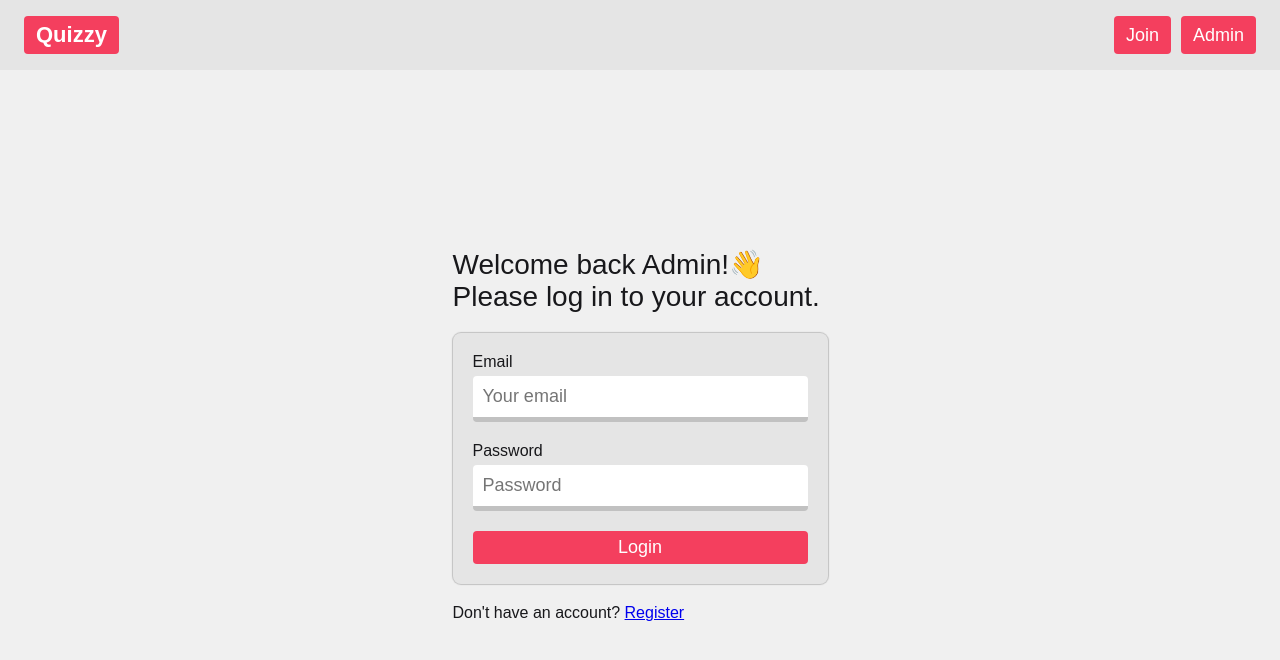
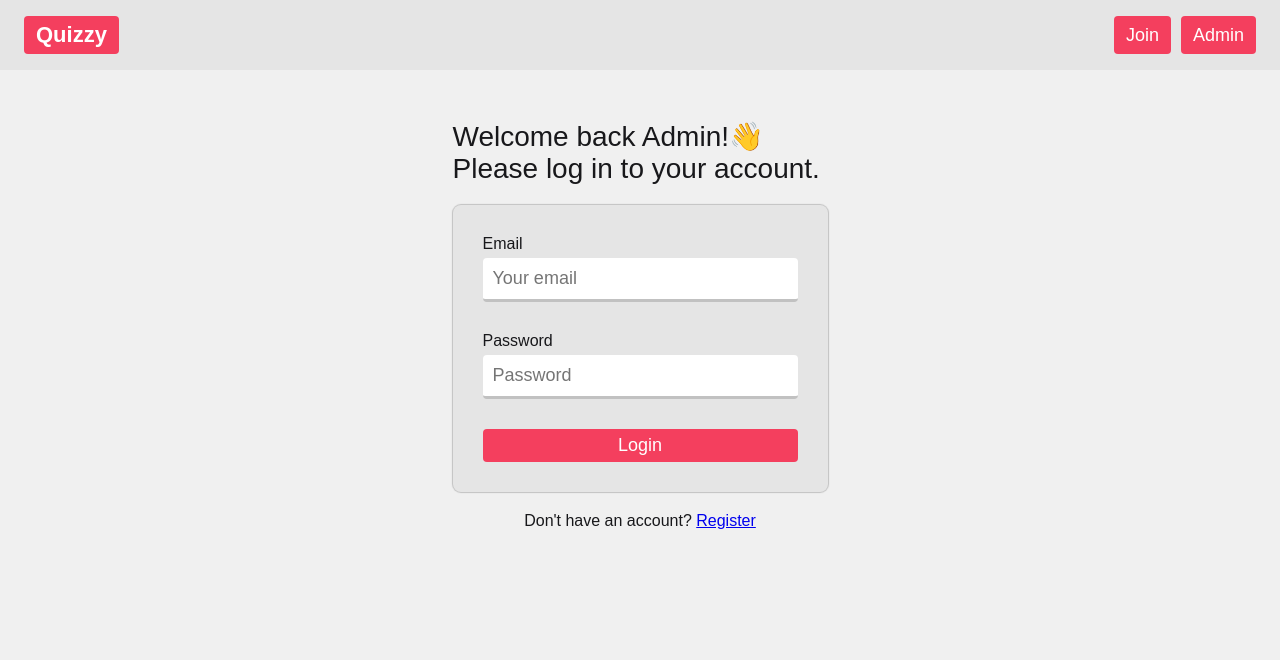
Before and after one commit to ayus-10/quizzy-frontend, a React (Vite) app: page /login in a window 1280 px wide. Shown: the top 660 px of the page. Built offline with nearby package versions, Linux system fonts and the light colour scheme.

Commit message:
Improvements

```diff
--- a/src/components/auth-form.tsx
+++ b/src/components/auth-form.tsx
@@ -3,16 +3,16 @@ import Button from "./button";
 import styles from "../styles/auth-form.module.css";
 import { Link } from "react-router-dom";
 
-type FormType = "login" | "register";
+type FormAction = "login" | "register";
 
 type AuthFormProps = {
-  type: FormType;
+  action: FormAction;
   setEmail: Dispatch<SetStateAction<string>>;
   setPassword: Dispatch<SetStateAction<string>>;
 };
 
 export default function AuthForm(props: AuthFormProps) {
-  const { type, setEmail, setPassword } = props;
+  const { action, setEmail, setPassword } = props;
 
   const emailInput = useRef<HTMLInputElement>(null);
   const passwordInput = useRef<HTMLInputElement>(null);
@@ -34,7 +34,7 @@ export default function AuthForm(props: AuthFormProps) {
   return (
     <div className={styles.container}>
       <div className={styles.title}>
-        <WelcomeText type={type} />
+        <WelcomeText formType={action} />
       </div>
       <form onSubmit={(e) => handleSubmit(e)} className={styles.form}>
         <div className={styles.input_div}>
@@ -57,15 +57,17 @@ export default function AuthForm(props: AuthFormProps) {
             className={styles.input}
           />
         </div>
-        <Button title={type} />
+        <Button title={action} />
       </form>
-      <BottomText type={type} />
+      <div className={styles.bottom_text}>
+        <BottomText formType={action} />
+      </div>
     </div>
   );
 }
 
-function WelcomeText({ type }: { type: FormType }) {
-  return type === "register" ? (
+function WelcomeText({ formType }: { formType: FormAction }) {
+  return formType === "register" ? (
     <span>
       Welcome to Quizzy!🎉 <br />
       Please register as an Admin.
@@ -78,8 +80,8 @@ function WelcomeText({ type }: { type: FormType }) {
   );
 }
 
-function BottomText({ type }: { type: FormType }) {
-  return type === "register" ? (
+function BottomText({ formType }: { formType: FormAction }) {
+  return formType === "register" ? (
     <span>
       Already have an account? <Link to="/login">Login</Link>
     </span>
--- a/src/routes/login.tsx
+++ b/src/routes/login.tsx
@@ -2,13 +2,18 @@ import { useEffect, useState } from "react";
 import AuthForm from "../components/auth-form";
 import Nav from "../components/nav";
 import { BASE_API_URL } from "../config";
-import axios from "axios";
+import axios, { AxiosError } from "axios";
+import { useNavigate } from "react-router-dom";
 
 export default function Login() {
   const [loginEmail, setLoginEmail] = useState("");
   const [loginPassword, setLoginPassword] = useState("");
 
+  axios.defaults.withCredentials = true;
+
   const apiUrl = BASE_API_URL + "/users/login";
+
+  const navigate = useNavigate();
 
   useEffect(() => {
     if (!loginEmail || !loginPassword) {
@@ -19,15 +24,18 @@ export default function Login() {
 
     axios
       .post(apiUrl, userData)
-      .then((res) => console.log(res))
-      .catch((err) => console.log(err));
+      .then((res) => {
+        alert(res.data);
+        navigate("/admin");
+      })
+      .catch((err: AxiosError) => alert(err.response?.data ?? err.message));
   }, [loginEmail, loginPassword]);
 
   return (
     <>
       <Nav />
       <AuthForm
-        type="login"
+        action="login"
         setEmail={setLoginEmail}
         setPassword={setLoginPassword}
       />
--- a/src/routes/register.tsx
+++ b/src/routes/register.tsx
@@ -2,13 +2,18 @@ import { useEffect, useState } from "react";
 import AuthForm from "../components/auth-form";
 import Nav from "../components/nav";
 import { BASE_API_URL } from "../config";
-import axios from "axios";
+import axios, { AxiosError } from "axios";
+import { useNavigate } from "react-router-dom";
 
 export default function Register() {
   const [registerEmail, setRegisterEmail] = useState("");
   const [registerPassword, setRegisterPassword] = useState("");
 
+  axios.defaults.withCredentials = true;
+
   const apiUrl = BASE_API_URL + "/users/register";
+
+  const navigate = useNavigate();
 
   useEffect(() => {
     if (!registerEmail || !registerPassword) {
@@ -19,15 +24,18 @@ export default function Register() {
 
     axios
       .post(apiUrl, userData)
-      .then((res) => console.log(res))
-      .catch((err) => console.log(err));
+      .then((res) => {
+        alert(res.data);
+        navigate("/login");
+      })
+      .catch((err: AxiosError) => alert(err.response?.data ?? err.message));
   }, [registerEmail, registerPassword]);
 
   return (
     <>
       <Nav />
       <AuthForm
-        type="register"
+        action="register"
         setEmail={setRegisterEmail}
         setPassword={setRegisterPassword}
       />
--- a/src/styles/auth-form.module.css
+++ b/src/styles/auth-form.module.css
@@ -1,10 +1,11 @@
 .container {
   height: calc(100vh - 70px);
   display: grid;
-  place-content: center;
+  justify-content: center;
+  align-content: start;
   background-color: var(--white);
   color: var(--black);
-  padding: 20px;
+  padding: 50px;
 }
 
 .title {
@@ -17,9 +18,9 @@
   display: flex;
   flex-direction: column;
   margin: 20px 0;
-  gap: 20px;
+  gap: 30px;
   background-color: var(--gray);
-  padding: 20px;
+  padding: 30px;
   border-radius: 8px;
   box-shadow: 0 0 1px 1px var(--gray-dark);
 }
@@ -36,7 +37,7 @@
   outline: none;
   font-size: 18px;
   border-radius: 4px;
-  border-bottom: 5px solid var(--gray-dark);
+  border-bottom: 3px solid var(--gray-dark);
   transition: var(--default-transition);
 }
 
@@ -44,12 +45,22 @@
   border-color: var(--red-2);
 }
 
+.bottom_text {
+  text-align: center;
+}
+
 @media screen and (max-width: 480px) {
+  .container {
+    align-content: center;
+  }
+
   .title {
     font-size: 20px;
   }
 
   .form {
+    gap: 20px;
+    padding: 20px;
     width: 100%;
   }
 }
```
